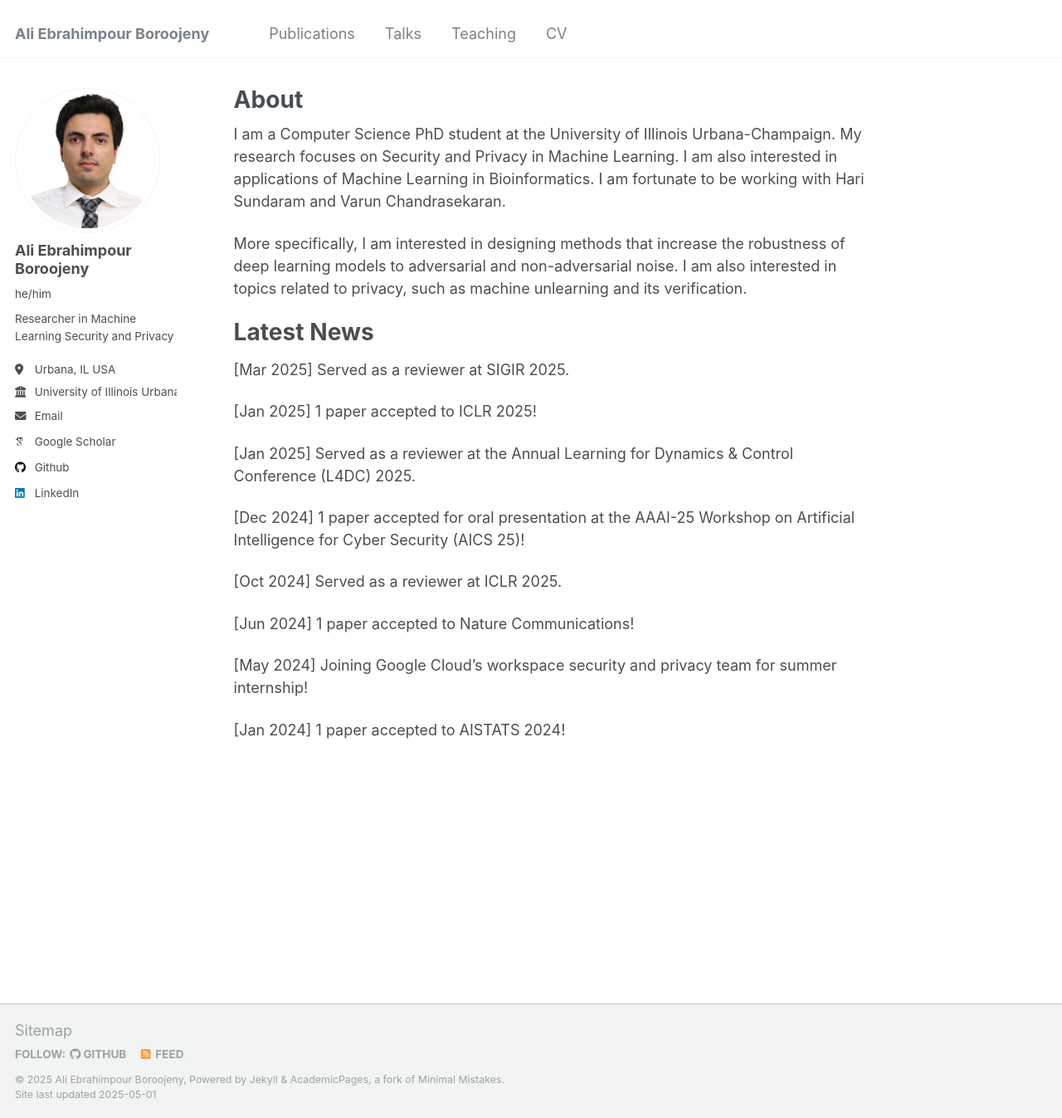
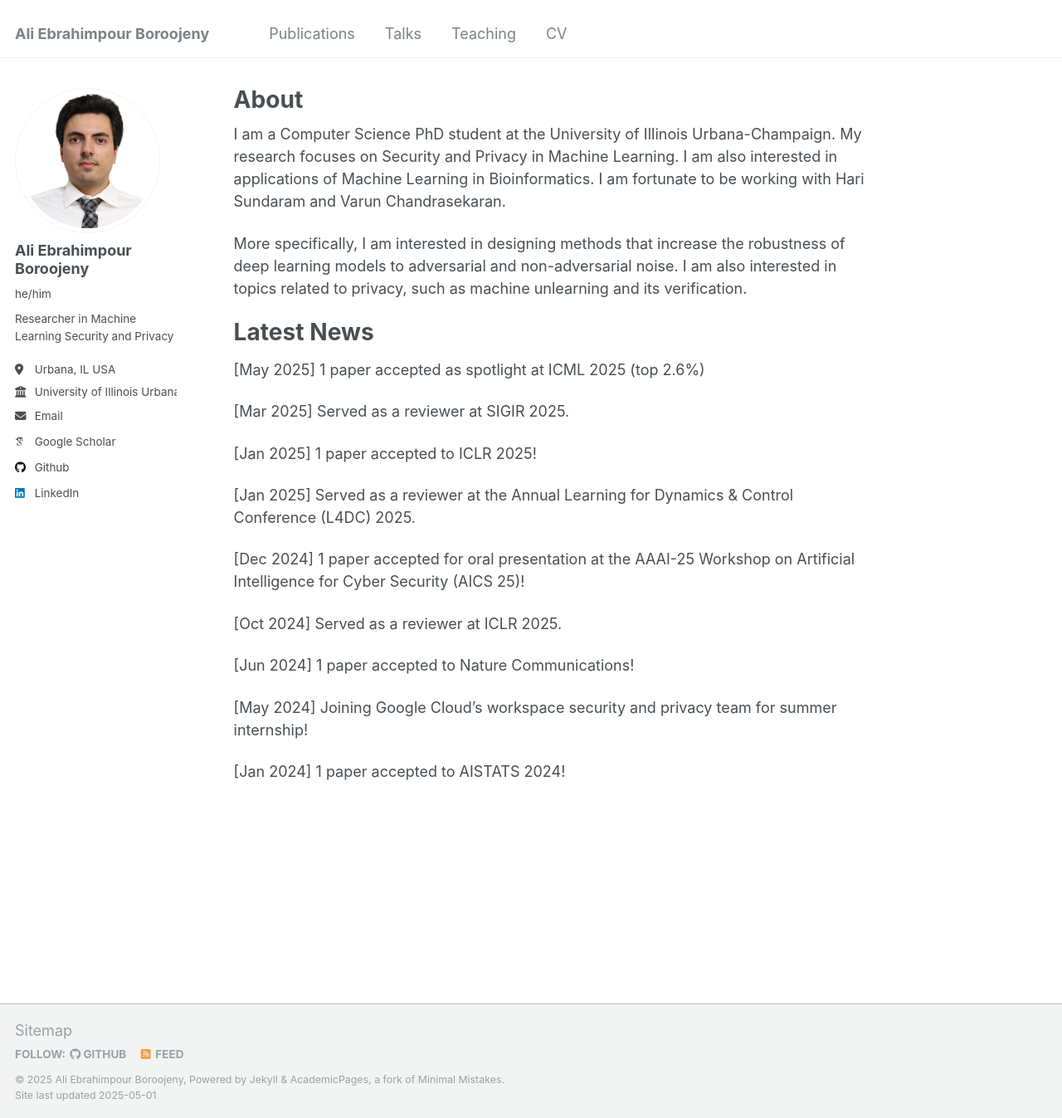
Before and after one commit to Ali-E/ali-e.github.io, a Jekyll site: the page built from _pages/about.md, in a window 1280 px wide and 1347 px high. Shown: the whole window at 83% size. Built offline with Jekyll 4.4.1, drawn with Linux system fonts in a browser that asks for light colours; some web fonts are replaced.

Commit message:
adding ICML spotlight

```diff
--- a/_pages/about.md
+++ b/_pages/about.md
@@ -14,6 +14,8 @@ More specifically, I am interested in designing methods that increase the robust
 
 <h1>Latest News</h1>
 
+[May 2025] 1 paper accepted as spotlight at ICML 2025 (top 2.6%)
+
 [Mar 2025] Served as a reviewer at SIGIR 2025.
 
 [Jan 2025] 1 paper accepted to ICLR 2025!
```
